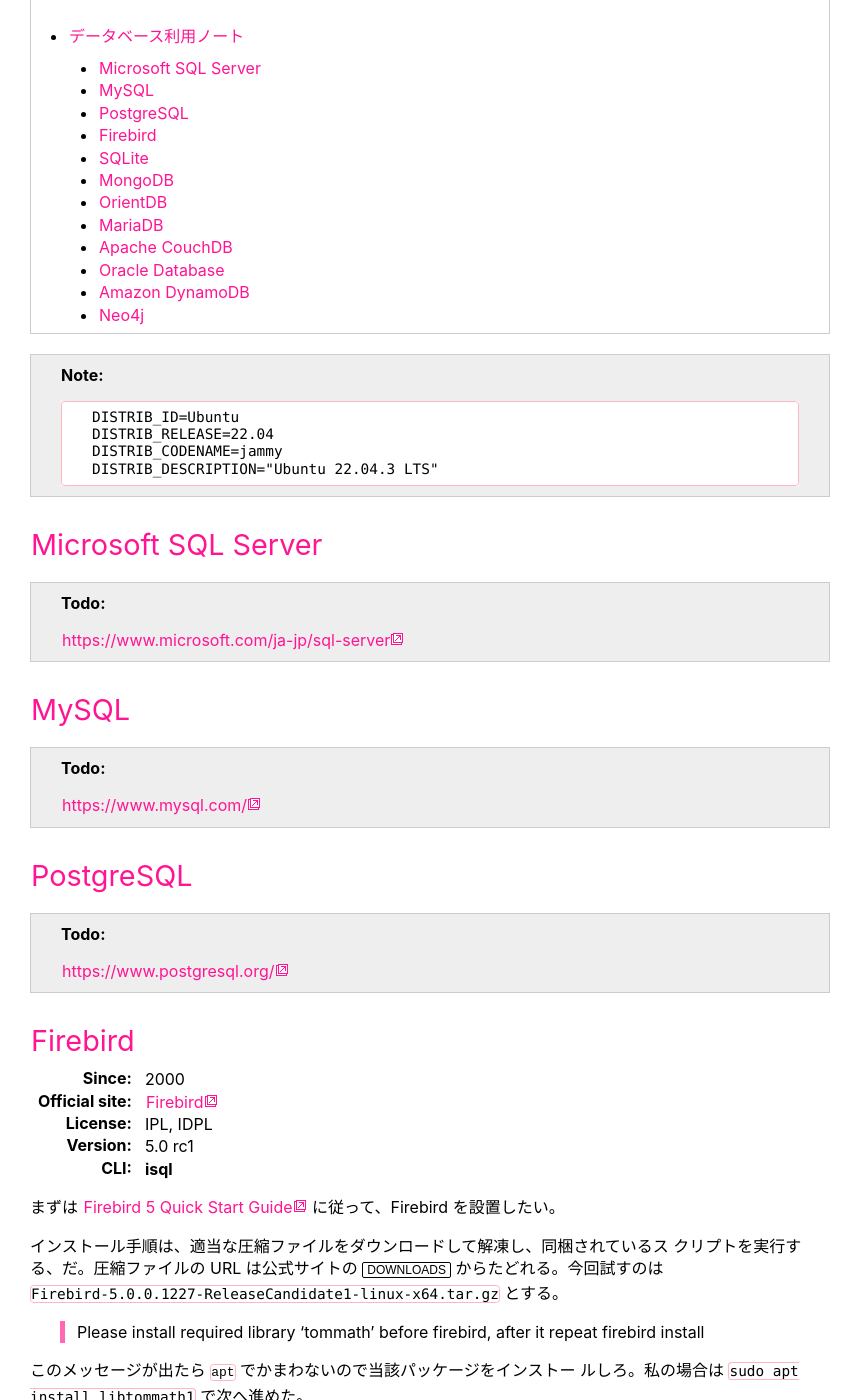
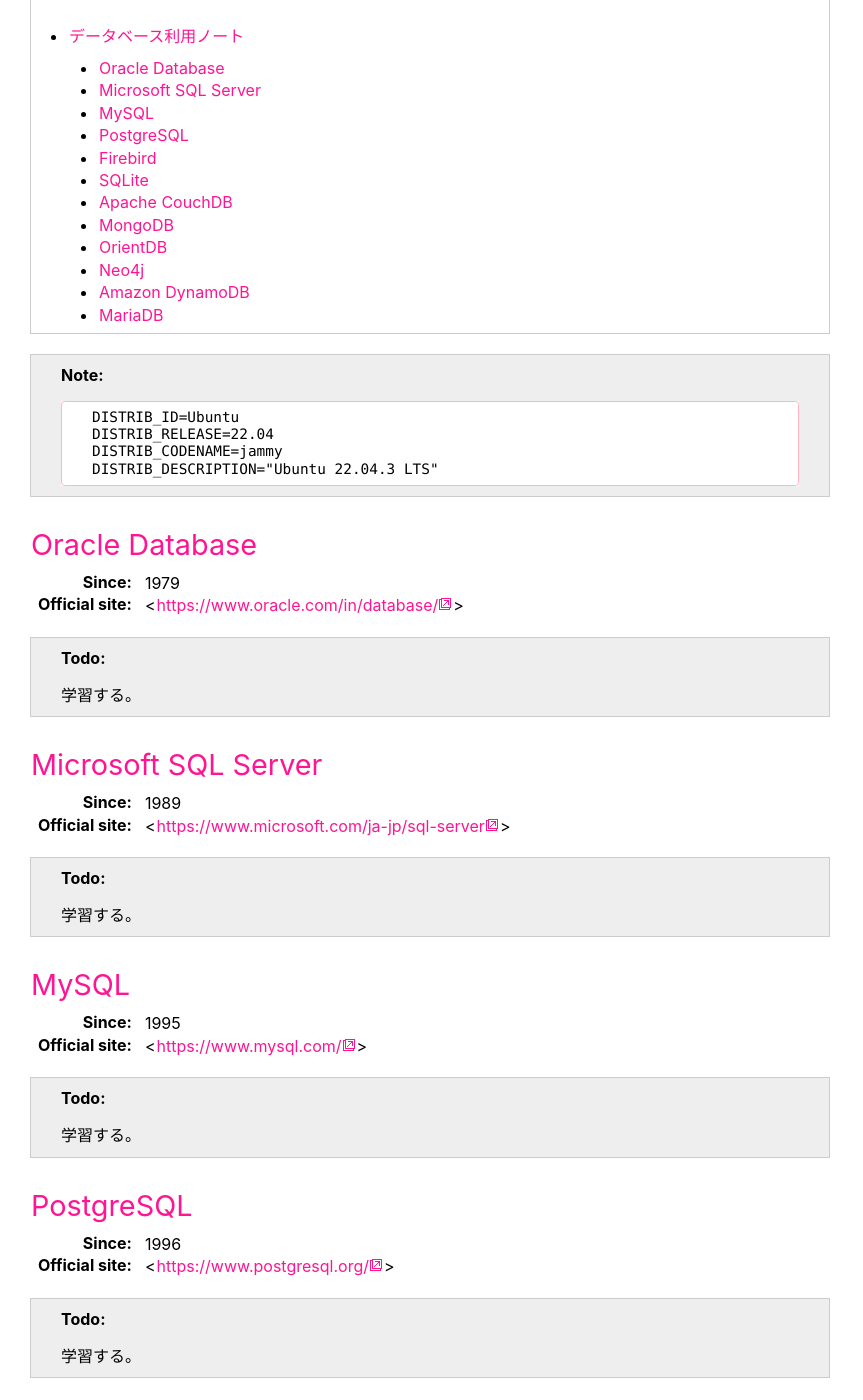
Before and after one commit to showa-yojyo/minibook, a Sphinx documentation site: the page built from source/database.rst, in a window 1280 px wide and 1400 px high, scrolled down 197 px. Shown: the whole window, without its empty margins (0-863 px from the left). Built offline with Sphinx 7.4.7, drawn with Linux system fonts in a browser that asks for light colours; some of the changed text lies outside the part shown.

Commit message:
database: reorder sections [skip ci]

```diff
--- a/source/database.rst
+++ b/source/database.rst
@@ -15,20 +15,37 @@
       DISTRIB_CODENAME=jammy
       DISTRIB_DESCRIPTION="Ubuntu 22.04.3 LTS"
 
+Oracle Database
+======================================================================
+
+:Since: 1979
+:Official site: <https://www.oracle.com/in/database/>
+
+.. todo:: 学習する。
+
 Microsoft SQL Server
 ======================================================================
 
-.. todo:: https://www.microsoft.com/ja-jp/sql-server
+:Since: 1989
+:Official site: <https://www.microsoft.com/ja-jp/sql-server>
+
+.. todo:: 学習する。
 
 MySQL
 ======================================================================
 
-.. todo:: https://www.mysql.com/
+:Since: 1995
+:Official site: <https://www.mysql.com/>
+
+.. todo:: 学習する。
 
 PostgreSQL
 ======================================================================
 
-.. todo:: https://www.postgresql.org/
+:Since: 1996
+:Official site: <https://www.postgresql.org/>
+
+.. todo:: 学習する。
 
 Firebird
 ======================================================================
@@ -121,6 +138,21 @@
 * データベースをバックアップする
 * インストールディレクトリーを削除する
 
+以上を行うスクリプトがインストールされているので、それを実行する：
+
+.. code:: console
+
+   $ sudo bash /opt/firebird/bin/FirebirdUninstall.sh
+
+   Firebird 5.0.0.1227-ReleaseCandidate1.x64 Uninstall program
+
+   Are you sure you want to proceed?
+
+   Press Enter to start uninstall or ^C to abort^C
+   Uninstalling...
+   Stopping Guardian server: Stopping Firebird server: Saved a copy of SecurityDatabase (security5.fdb) in /tmp
+   Uninstall completed
+
 SQLite
 ======================================================================
 
@@ -150,6 +182,14 @@
 * 本体をファイルシステムから削除する - ``conda uninstall sqlite``
 * 構成ファイルを削除する
 * データベースファイルを削除する
+
+Apache CouchDB
+======================================================================
+
+:Since: 2005
+:Official site: <https://couchdb.apache.org/>
+
+.. todo:: 学習する。
 
 MongoDB
 ======================================================================
@@ -207,7 +247,7 @@
 OrientDB
 ======================================================================
 
-:Since: 2010:
+:Since: 2010
 :Official site: `Home | OrientDB Community Edition <https://www.orientdb.org/>`__
 :CLI: OrientDB console 3.2.24
 
@@ -261,27 +301,26 @@
    * Neo4j を済ませたら 4.11.9.2 に戻る。
    * アンインストール手順を記す。
 
-MariaDB
+Neo4j
 ======================================================================
 
-.. todo:: https://mariadb.org/
+:Since: 2010
+:Official site: <https://neo4j.com/>
 
-Apache CouchDB
-======================================================================
-
-.. todo:: https://couchdb.apache.org/
-
-Oracle Database
-======================================================================
-
-.. todo:: https://www.oracle.com/in/database/
+.. todo:: 学習する。
 
 Amazon DynamoDB
 ======================================================================
 
-.. todo:: https://aws.amazon.com/dynamodb/
+:Since: 2012
+:Official site: <https://aws.amazon.com/dynamodb/>
 
-Neo4j
+.. todo:: 学習する。
+
+MariaDB
 ======================================================================
 
-.. todo:: https://neo4j.com/
+:Since: 2013
+:Official site: <https://mariadb.org/>
+
+.. todo:: 学習する。
```
